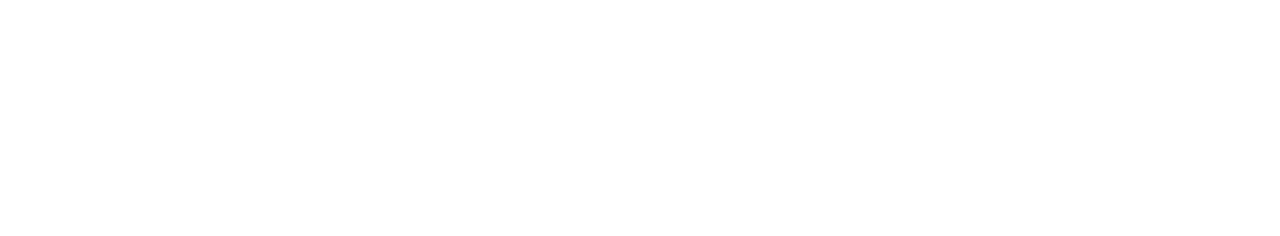
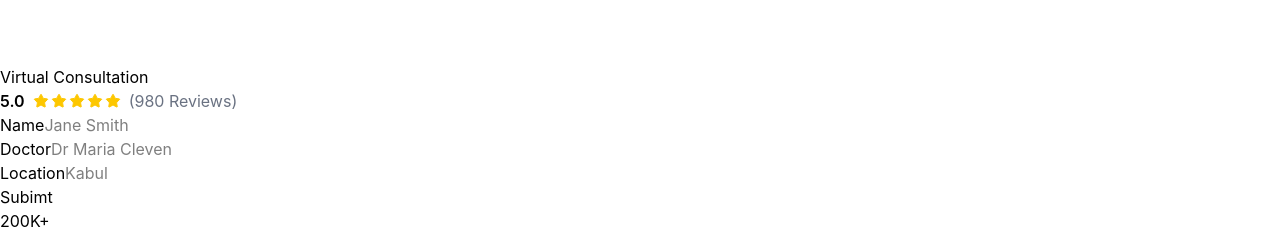
Before and after one commit to GhotaiPayenda/vital-flow-react-Project, a React (Vite) app: page / in a window 1280 px wide. Shown: the part 679-915 px from the top of the page. Before the commit the page ends 800 px from the top, so only its background shows below. Built offline with nearby package versions, Linux system fonts and the light colour scheme.

Commit message:
add structure of AddDoctor component

```diff
--- a/src/components/addDoctor/AddDoctor.jsx
+++ b/src/components/addDoctor/AddDoctor.jsx
@@ -1,9 +1,51 @@
 import React from 'react'
+import { Star } from 'lucide-react';
 
 export default function AddDoctor() {
   return (
     <>
+        <div>
+          <div>
+            <h2>Virtual Consultation</h2>
+                <div className="flex flex-wrap items-center gap-2 text-sm sm:text-base">
+                        <span className="font-semibold">5.0</span>
 
+                        <div className="flex items-center gap-0.5 text-yellow-400">
+                            {[1, 2, 3, 4, 5].map((star) => (
+                            <Star
+                                key={star}
+                                size={16}
+                                fill="currentColor"
+                                strokeWidth={1.5}
+                            />
+                            ))}
+                        </div>
+
+                        <span className="text-gray-500">(980 Reviews)</span>
+                </div>
+          </div>
+          <form action="">
+            <div>
+              <label htmlFor="name">Name</label>
+              <input id='name' placeholder='Jane Smith' type="text" />
+            </div>
+
+            <div>
+              <label htmlFor="doctor">Doctor</label>
+              <input id='doctor' placeholder='Dr Maria Cleven' type="text" />
+            </div>
+
+            <div>
+              <label htmlFor="location">Location</label>
+              <input id='location' placeholder='Kabul' type="text" />
+            </div>
+            <button>Subimt</button>
+          </form>
+          <div>
+          <h1>200K+</h1>
+          <p>Cured satisfied patients around the globe</p>
+          </div>
+        </div>
     </>
   )
 }
```
Also changed, not shown: src/components/hero/Hero.jsx (indentation only).
